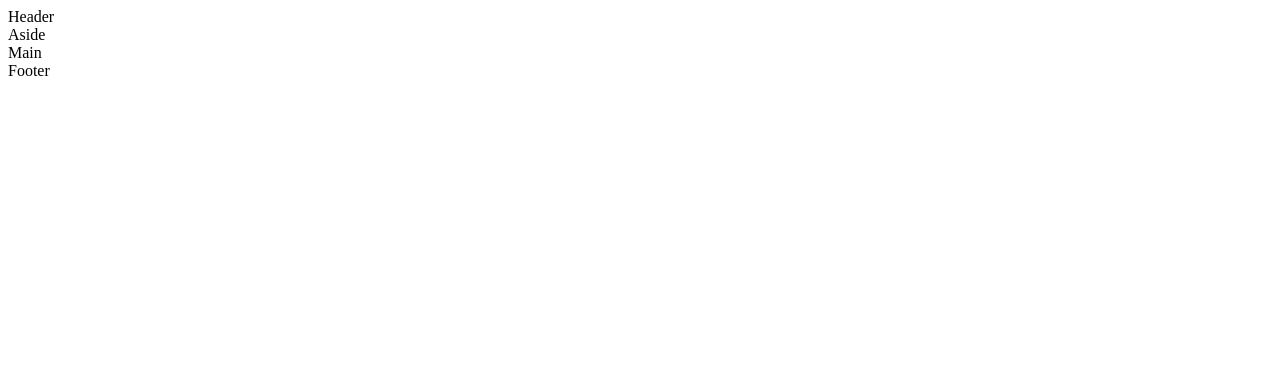
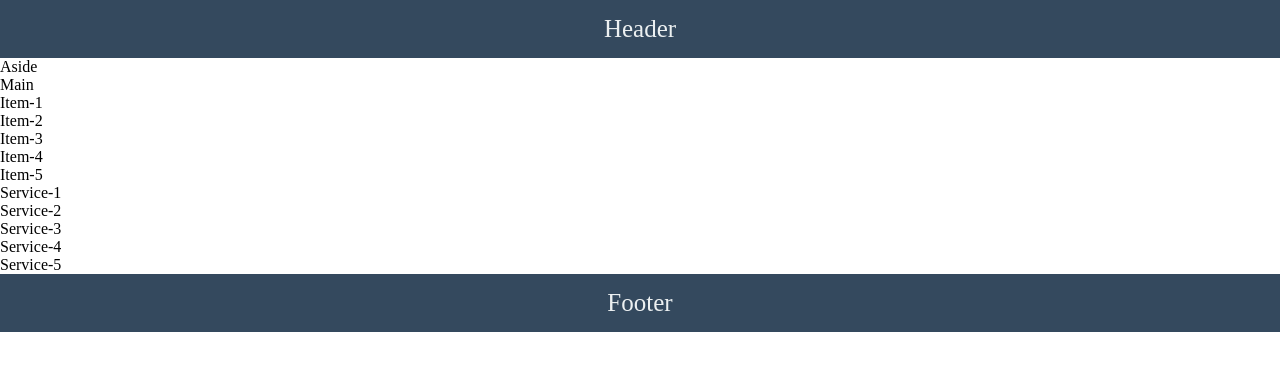
Before and after one commit to fares98/grid-exercise, a plain HTML site: page index.html in a window 1280 px wide. Drawn offline with Linux system fonts and the light colour scheme.

Commit message:
refactor

```diff
--- a/index.html
+++ b/index.html
@@ -5,13 +5,14 @@
     <meta name="viewport" content="width=device-width, initial-scale=1.0" />
     <meta http-equiv="X-UA-Compatible" content="ie=edge" />
     <title>Grid Exercise</title>
+    <link rel="stylesheet" href="./style.css" />
   </head>
   <body>
-    <section class="container">
     <header class="header">
       Header
     </header>
-
+    <section class="grid-container">
+      <section class="content">
         <aside class="aside">
           Aside
         </aside>
@@ -19,26 +20,27 @@
         <main class="main">
           Main
         </main>
+      </section>
 
       <section class="testimonials">
-        <div class="item-1"></div>
-        <div class="item-2"></div>
-        <div class="item-3"></div>
-        <div class="item-4"></div>
-        <div class="item-5"></div>
+        <div class="item-1">Item-1</div>
+        <div class="item-2">Item-2</div>
+        <div class="item-3">Item-3</div>
+        <div class="item-4">Item-4</div>
+        <div class="item-5">Item-5</div>
       </section>
 
       <section class="services">
-        <div class="service-1"></div>
-        <div class="service-2"></div>
-        <div class="service-3"></div>
-        <div class="service-4"></div>
-        <div class="service-5"></div>
+        <div class="service-1">Service-1</div>
+        <div class="service-2">Service-2</div>
+        <div class="service-3">Service-3</div>
+        <div class="service-4">Service-4</div>
+        <div class="service-5">Service-5</div>
+      </section>
     </section>
 
     <footer class="footer">
       Footer
     </footer>
-    </section>
   </body>
 </html>
--- a/style.css
+++ b/style.css
@@ -0,0 +1,13 @@
+body {
+  margin: 0;
+  padding: 0;
+}
+
+.header,
+.footer {
+  padding: 15px 0;
+  text-align: center;
+  color: #ecf0f1;
+  background-color: #34495e;
+  font-size: 25px;
+}
```
Lines whose indentation alone changed are shown as unchanged.
